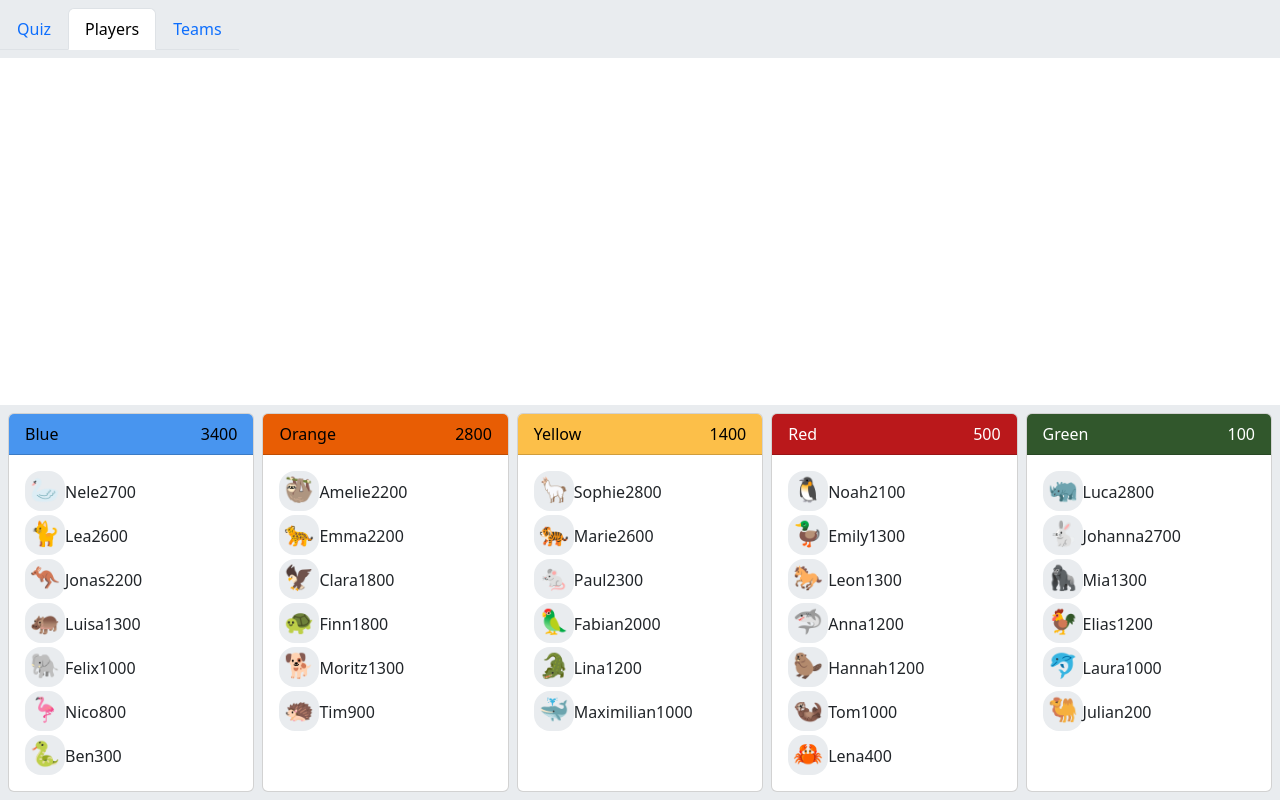
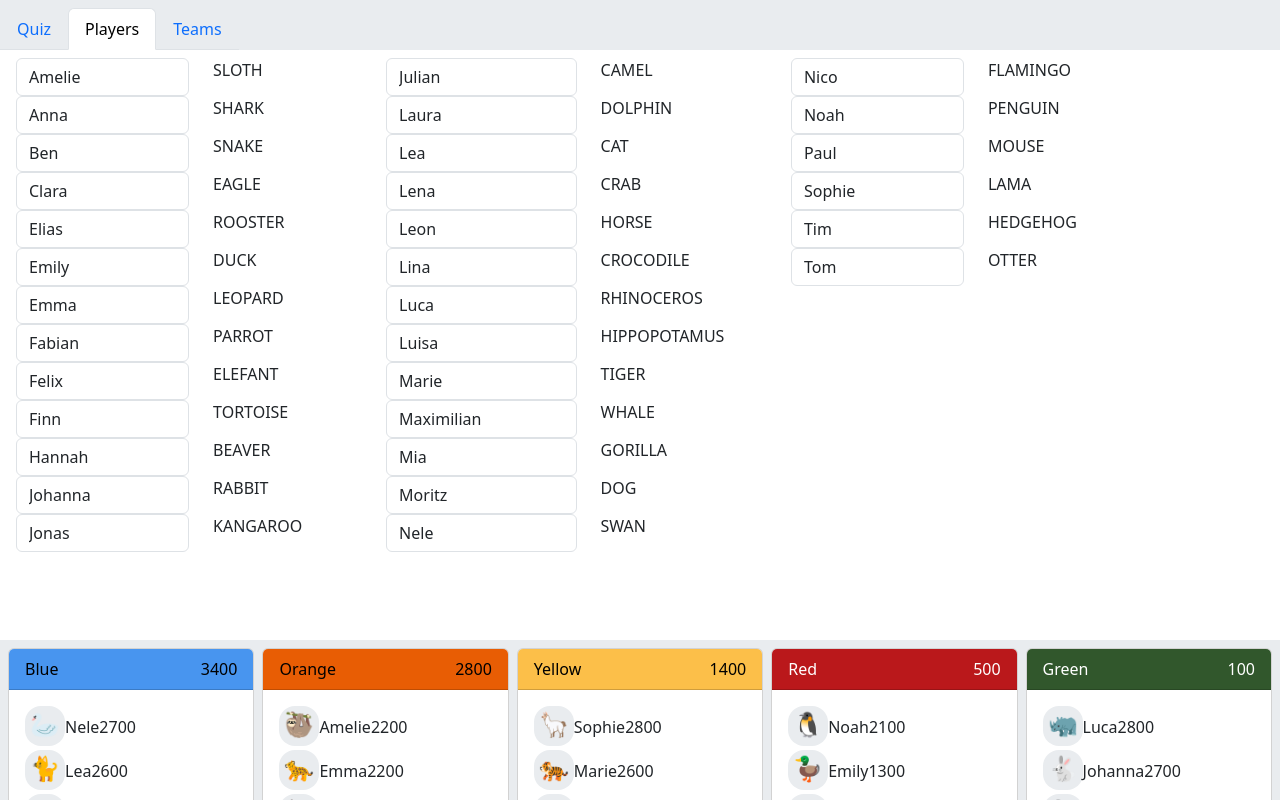
Before and after one commit to tdreja/single-page-quiz, a React (Vite) app: page / in a window 1280 px wide. Both pictures are taken after a click on the item "Players". Built offline with nearby package versions, Linux system fonts and the light colour scheme.

Commit message:
feat(Player): Add player editor

```diff
--- a/eslint.config.js
+++ b/eslint.config.js
@@ -3,6 +3,7 @@ import globals from 'globals';
 import tseslint from 'typescript-eslint';
 import stylistic from '@stylistic/eslint-plugin';
 import react from 'eslint-plugin-react';
+import reactHooks from 'eslint-plugin-react-hooks';
 
 export default tseslint.config(
     { ignores: ['dist'] },
@@ -33,6 +34,7 @@ export default tseslint.config(
         rules: {
             ...stylistic.configs.recommended.rules,
             ...react.configs.recommended.rules,
+            ...reactHooks.configs.recommended.rules,
             '@stylistic/max-len': ['warn', { code: 140, ignoreComments: true, ignoreStrings: true, ignoreTemplateLiterals: true, ignoreRegExpLiterals: true }],
             '@typescript-eslint/no-unused-vars': ['warn', {
                 args: 'all',
--- a/src/App.tsx
+++ b/src/App.tsx
@@ -11,6 +11,8 @@ import { SettingsBar } from './components/common/SettingsBar';
 import { TabContext, TabSettings } from './components/common/TabContext';
 import { BroadcastJson, restoreGameFromBroadcast, toBroadcastJson } from './model/broadcast';
 import { i18n, I18N } from './i18n/I18N';
+import { PlayerSetupView } from './components/player/PlayerSetupView';
+import { MainPage } from './MainPage';
 
 type ChannelListener = (event: MessageEvent) => void;
 const initialGame = emptyGame();
@@ -67,25 +69,10 @@ function App() {
                 >
                     <I18N.Provider value={i18n()}>
                         <SettingsBar />
-                        <main className="container-fluid d-flex flex-row flex-nowrap gap-2 pt-2">
-                            <div className="col">
-                                <article className="card" id="text-multiple-choice">
-                                    <div className="card-header">
-                                        <span part="section">Section</span>
-                                        <span part="points">100</span>
-                                    </div>
-                                    <section className="card-body">
-                                        <h3 part="question-text" className="card-title mb-4">Question?</h3>
-                                        <div part="answer-choices" className="answers-grid gap-2">
-                                            <div className="answer align-items-baseline gap-2">
-                                                <button part="choice-id" type="button" className="btn btn-primary btn-lg">A</button>
-                                                <span part="choice-text">Test</span>
-                                            </div>
-                                        </div>
-                                    </section>
-                                </article>
-                            </div>
-                        </main>
+                        <MainPage
+                            gameState={game.state}
+                            playerSetup={<PlayerSetupView/>}
+                        />
                         <TeamsBottomNav />
                     </I18N.Provider>
                 </TabContext.Provider>
--- /dev/null
+++ b/src/MainPage.tsx
@@ -0,0 +1,28 @@
+import React, { ReactElement } from "react";
+import { GameState } from "./model/game/game";
+
+export interface Props {
+    gameState: GameState,
+    playerSetup: ReactElement
+}
+
+export function view(props: Props): ReactElement {
+    switch(props.gameState) {
+        case GameState.TEAM_SETUP:
+            return (<p>TeamSetup</p>);
+        case GameState.PLAYER_SETUP:
+            return props.playerSetup;
+        case GameState.CONTROLLER_SETUP:
+            return (<p>ControllerSetup</p>);
+        case GameState.GAME_ACTIVE:
+            return (<p>GameActive</p>);
+    }
+}
+
+export const MainPage = (props: Props): ReactElement => {
+    return (
+        <main id="main-content" className="d-flex w-100 ps-3 pe-3 pt-2 pb-2">
+            {view(props)}
+        </main>
+    );
+}
--- a/src/components/common/SettingsBar.tsx
+++ b/src/components/common/SettingsBar.tsx
@@ -16,7 +16,7 @@ export const SettingsBar = (): ReactElement => {
     };
 
     return (
-        <nav className="navbar sticky-top bg-body-secondary">
+        <nav id="top-nav" className="navbar sticky-top bg-body-secondary d-flex align-items-end pb-0">
             <ul className="nav nav-tabs">
                 <li className={`nav-item nav-link ${game.state === GameState.GAME_ACTIVE ? 'active' : ''}`} onClick={() => changeState(GameState.GAME_ACTIVE)}>
                     {i18n.game['game-active']}
--- /dev/null
+++ b/src/components/player/PlayerForm.tsx
@@ -0,0 +1,32 @@
+import React, { ReactElement, useState } from 'react';
+import { Player } from '../../model/game/player';
+import { Labels } from '../../i18n/I18N';
+import { GameEventListener } from '../common/GameContext';
+import { RenamePlayerEvent } from '../../events/setup-events';
+
+export interface Props {
+    player: Player,
+    i18n: Labels,
+    onGameEvent: GameEventListener,
+}
+
+export const PlayerForm = ({ player, i18n, onGameEvent }: Props): ReactElement => {
+    const [name, setName] = useState<string>(player.name);
+
+    return (
+        <div key={`form-${player.emoji}`} className="row">
+            <div className="col">
+                <input
+                    type="text"
+                    className="form-control"
+                    id={`input-name-${player.emoji}`}
+                    defaultValue={name}
+                    onChange={(ev) => setName(ev.target.value)}
+                />
+            </div>
+            <div className="col" onClick={() => onGameEvent(new RenamePlayerEvent(player.emoji, name))}>
+                {player.emoji}
+            </div>
+        </div>
+    );
+};
--- /dev/null
+++ b/src/components/player/PlayerSetupView.tsx
@@ -0,0 +1,19 @@
+import React, { ReactElement, useContext, useState } from 'react';
+import { Game, GameState } from '../../model/game/game';
+import { GameContext, GameEventContext, GameEventListener } from '../common/GameContext';
+import { sortPlayersByName } from '../../model/game/player';
+import { PlayerForm } from './PlayerForm';
+import { I18N } from '../../i18n/I18N';
+
+export const PlayerSetupView = (): ReactElement | undefined => {
+    const i18n = useContext(I18N);
+    const game = useContext<Game>(GameContext);
+    const onGameEvent = useContext<GameEventListener>(GameEventContext);
+
+    const players = Array.from(game.players.values()).sort(sortPlayersByName).map((player) => PlayerForm({ player, i18n, onGameEvent }));
+    return (
+        <div className="d-flex flex-wrap flex-column">
+            {players}
+        </div>
+    );
+};
--- a/src/events/setup-events.ts
+++ b/src/events/setup-events.ts
@@ -83,7 +83,7 @@ export class RenamePlayerEvent extends BasicGameEvent {
 
     public updateGame(game: Game): GameUpdate {
         const player = game.players.get(this._emoji);
-        if (!player) {
+        if (!player || player.name === this._newName) {
             return noUpdate(game);
         }
         player.name = this._newName;
--- a/src/game.css
+++ b/src/game.css
@@ -40,9 +40,18 @@ html {
     --color-white-text: black;
 }
 
+#top-nav {
+    max-height: 15vh;
+}
+
+#main-content {
+    max-height: 65vh;
+}
+
 /* TeamsNav */
 
 #teams-container {
+    max-height: 20vh;
     display: grid;
     gap: 0.5em;
     grid-template-columns: repeat(auto-fit, minmax(10rem, 1fr));
--- a/src/model/game/player.ts
+++ b/src/model/game/player.ts
@@ -53,5 +53,13 @@ export function sortPlayersHighestFirst(p1: Player, p2: Player): number {
     if (sort != 0) {
         return sort;
     }
-    return p1.name.localeCompare(p2.name);
+    return sortPlayersByName(p1, p2);
 }
+
+export function sortPlayersByName(p1: Player, p2: Player): number {
+    const sort = p1.name.localeCompare(p2.name);
+    if (sort != 0) {
+        return sort;
+    }
+    return p1.emoji.localeCompare(p2.emoji);
+}
```
